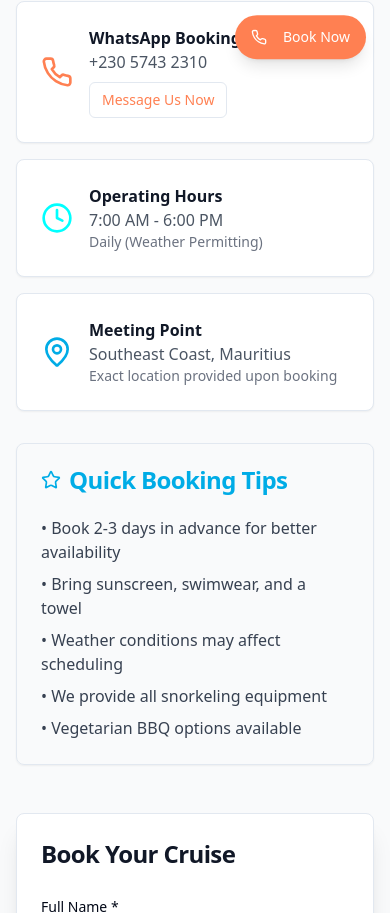
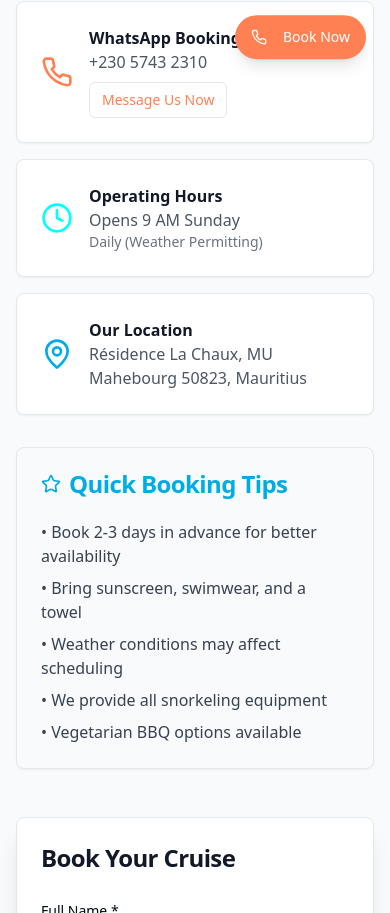
Before and after one commit to carnat232/turquoise-tales-cruises, a React (Vite) app: page /contact in a window 390 px wide. Shown: the part 751-1664 px from the top of the page. Built offline with nearby package versions, Linux system fonts and the light colour scheme.

Commit message:
Update contact information
Update contact details with provided location, phone, and hours.

```diff
--- a/src/pages/Contact.tsx
+++ b/src/pages/Contact.tsx
@@ -96,7 +96,7 @@ const Contact = () => {
                       <Clock className="h-8 w-8 text-turquoise mr-4" />
                       <div>
                         <h3 className="font-bold text-gray-900">Operating Hours</h3>
-                        <p className="text-gray-600">7:00 AM - 6:00 PM</p>
+                        <p className="text-gray-600">Opens 9 AM Sunday</p>
                         <p className="text-sm text-gray-500">Daily (Weather Permitting)</p>
                       </div>
                     </div>
@@ -108,9 +108,9 @@ const Contact = () => {
                     <div className="flex items-center">
                       <MapPin className="h-8 w-8 text-ocean-blue mr-4" />
                       <div>
-                        <h3 className="font-bold text-gray-900">Meeting Point</h3>
-                        <p className="text-gray-600">Southeast Coast, Mauritius</p>
-                        <p className="text-sm text-gray-500">Exact location provided upon booking</p>
+                        <h3 className="font-bold text-gray-900">Our Location</h3>
+                        <p className="text-gray-600">Résidence La Chaux, MU</p>
+                        <p className="text-gray-600">Mahebourg 50823, Mauritius</p>
                       </div>
                     </div>
                   </CardContent>
@@ -242,15 +242,15 @@ const Contact = () => {
           <div className="text-center mb-12">
             <h2 className="text-4xl font-bold text-gray-900 mb-4">Find Us</h2>
             <p className="text-xl text-gray-600">
-              We'll send you the exact meeting location once you book your cruise
+              Visit us at our location in Mahebourg
             </p>
           </div>
 
           <div className="bg-gray-200 rounded-2xl h-96 flex items-center justify-center">
             <div className="text-center text-gray-600">
               <MapPin className="h-16 w-16 mx-auto mb-4 text-coral" />
-              <h3 className="text-xl font-bold mb-2">Southeast Coast, Mauritius</h3>
-              <p>Exact meeting point coordinates will be shared upon booking confirmation</p>
+              <h3 className="text-xl font-bold mb-2">Résidence La Chaux, MU</h3>
+              <p>Mahebourg 50823, Mauritius</p>
             </div>
           </div>
         </div>
```
